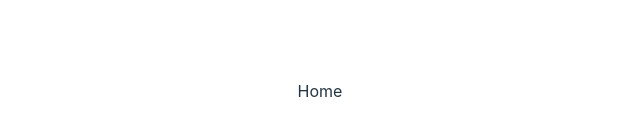
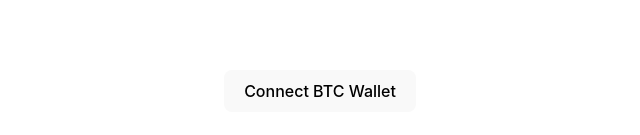
Before and after one commit to Another-Labs/btc-stacks, a React (Vite) app: page / in a window 1280 px wide. Shown: the part 309-444 px from the top of the page, without its empty margins (320-960 px from the left). Built offline with nearby package versions, Linux system fonts and the light colour scheme.

Commit message:
feat: connect BTC wallet

```diff
--- a/package.json
+++ b/package.json
@@ -13,7 +13,8 @@
   "dependencies": {
     "react": "^18.2.0",
     "react-dom": "^18.2.0",
-    "react-router-dom": "^6.23.1"
+    "react-router-dom": "^6.23.1",
+    "sats-connect": "^2.3.1"
   },
   "devDependencies": {
     "@commitlint/cli": "^19.3.0",
--- /dev/null
+++ b/src/components/ConnectBTCWallet.tsx
@@ -0,0 +1,17 @@
+import { request, AddressPurpose } from 'sats-connect'
+
+export const ConnectBTCWallet = () => {
+  const handleConnect = async () => {
+    const provider = await request('getAccounts', {
+      purposes: [
+        AddressPurpose.Stacks,
+        AddressPurpose.Ordinals,
+        AddressPurpose.Payment,
+      ],
+    })
+
+    console.log(provider)
+  }
+
+  return <button onClick={handleConnect}>Connect BTC Wallet</button>
+}
--- a/src/pages/Home.tsx
+++ b/src/pages/Home.tsx
@@ -1,5 +1,7 @@
+import { ConnectBTCWallet } from '../components/ConnectBTCWallet'
+
 function Home() {
-  return <div>Home</div>
+  return <ConnectBTCWallet />
 }
 
 export default Home
```
Also changed, not shown: 1 other file (tests, documents, lock files or other folders).
